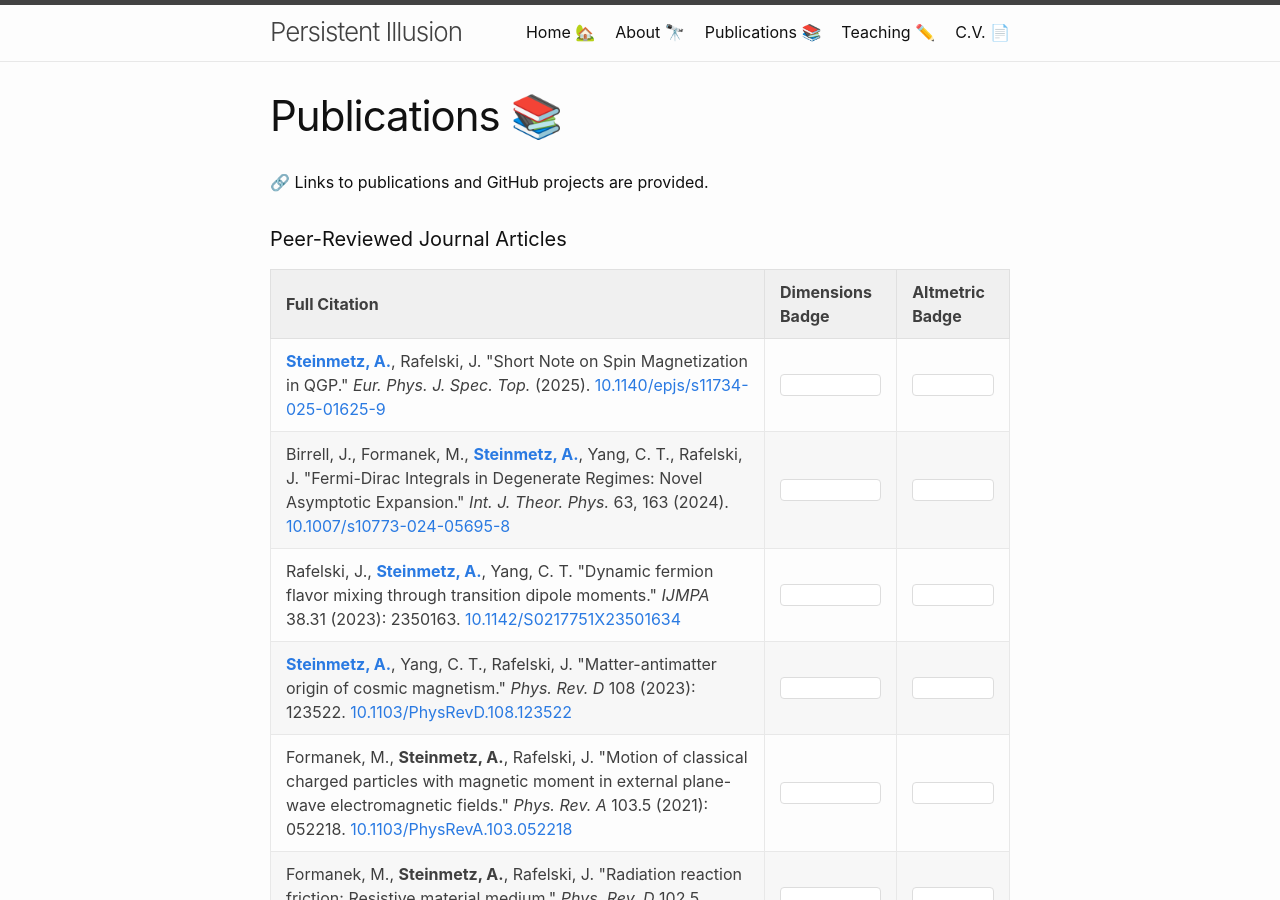
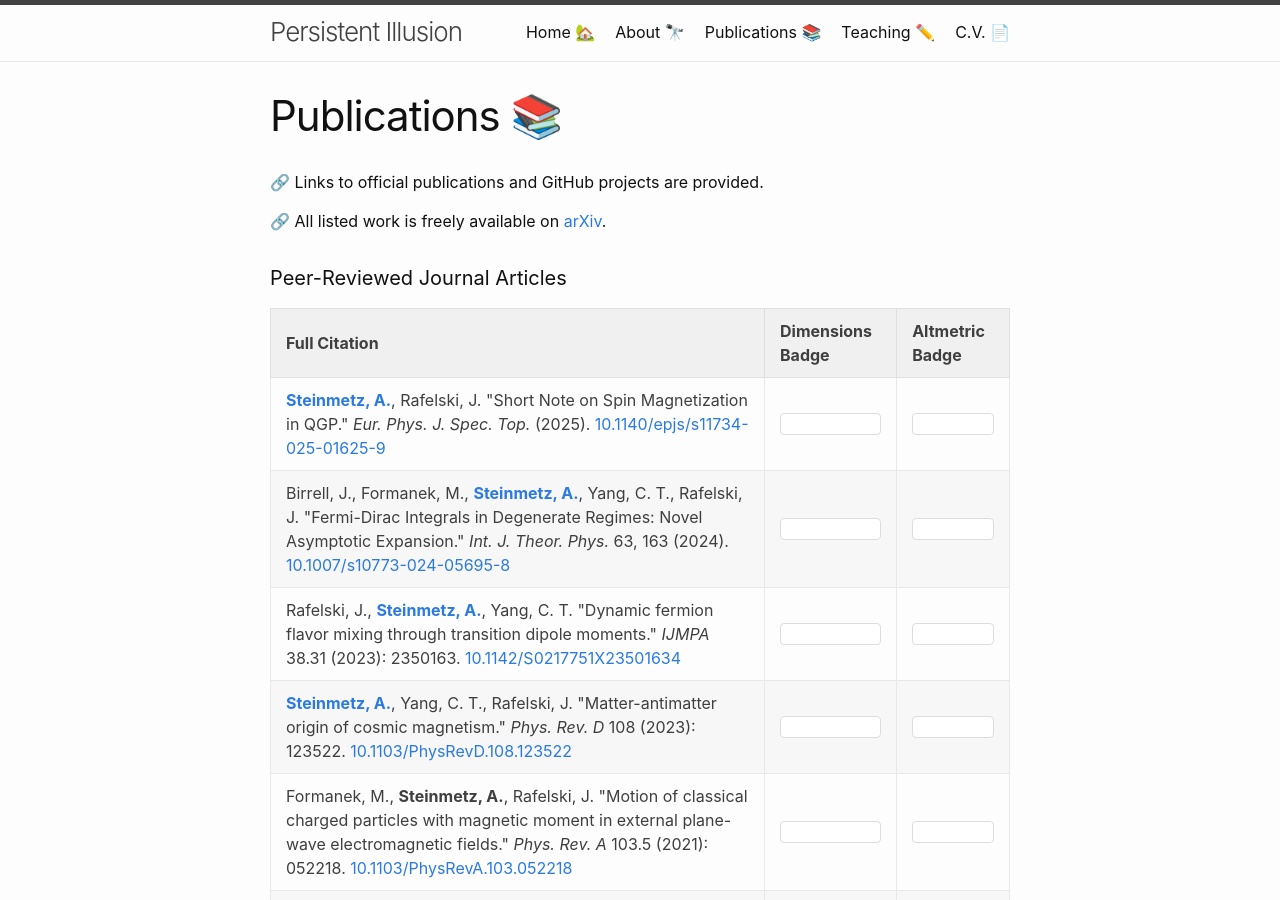
Before and after one commit to ajsteinmetz/ajsteinmetz.github.io, a Jekyll site: the page built from publications.md, in a window 1280 px wide and 900 px high. Built offline with Jekyll 4.4.1, drawn with Linux system fonts in a browser that asks for light colours; our own code applies the rules of GitHub Pages for plain Markdown files; comment, search, counter and statistics services are not loaded.

Commit message:
Update publications.md

```diff
--- a/publications.md
+++ b/publications.md
@@ -33,7 +33,8 @@
 
 <script type="text/javascript" src="https://d1bxh8uas1mnw7.cloudfront.net/assets/embed.js"></script>
 
-<p>🔗 Links to publications and GitHub projects are provided.</p>
+<p>🔗 Links to official publications and GitHub projects are provided.</p>
+<p>🔗 All listed work is freely available on <a href="https://arxiv.org/a/steinmetz_a_1.html">arXiv</a>.</p>
 
 <h4>Peer-Reviewed Journal Articles</h4>
 <table border="1">
```
